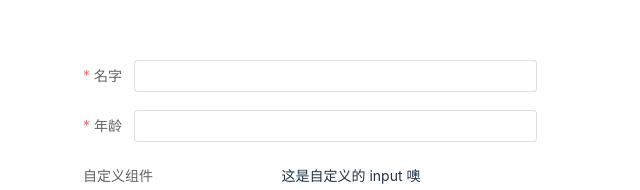
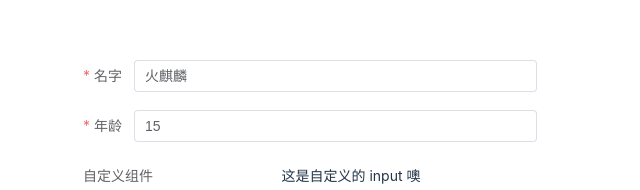
Before and after one commit to wmasfoe/form, a Vue app: page / in a window 1280 px wide. Shown: the part 111-301 px from the top of the page, without its empty margins (330-970 px from the left). Built offline with nearby package versions, Linux system fonts and the light colour scheme.

Commit message:
feat: 初始值

```diff
--- a/components/form/index.vue
+++ b/components/form/index.vue
@@ -14,6 +14,7 @@
         <component
           :is="item.component"
           :name="item.field"
+          :value="item.props?.defaultValue"
           v-bind="item.props"
         />
         <template #fallback>
@@ -45,15 +46,27 @@ const componentFactory = useComponentFactory()
 const props = withDefaults(
   defineProps<{
     config: FormConfig
+    modelValue: NormalObject
   }>(),
   {
     config: () => [],
+    modelValue: () => ({}),
   }
 )
-const emit = defineEmits(['submit', 'validatorSuccess', 'validatorError'])
+const emit = defineEmits(['submit', 'validatorSuccess', 'validatorError', 'update:modelValue'])
 
 const formRef = ref(null)
 const formModel = ref<NormalObject>({})
+
+// 有bug导致死循环
+// const formModel = computed({
+//   set(v) {
+//     emit('update:modelValue', v)
+//   },
+//   get() {
+//     return props.modelValue
+//   },
+// })
 
 watch(() => props.config, () => {
   props.config.forEach((item) => {
--- a/components/utils.ts
+++ b/components/utils.ts
@@ -31,7 +31,7 @@ async function asyncRegisterComponent(factory: ComponentFactory, name: string) {
     // 组件
     factory.register(name, defineAsyncComponent(() => import('element-plus').then((module) => module?.[compName] as Component)));
     // 样式
-    // import(`element-plus/lib/theme-chalk/el-${name}.css`);
+    // import(`element-plus/theme-chalk/el-${name}.css`);
   } catch(e: any) {
     console.error(e);
   }
--- a/src/App.vue
+++ b/src/App.vue
@@ -6,12 +6,19 @@ import LightningForm from '../components/form/index.vue'
 import MyInput from './component/MyInput.vue'
 const MyInputLazy = defineAsyncComponent(() => import('./component/MyInput.vue'))
 
+const model = ref({
+  name: '火麒麟',
+  age: 15,
+})
+
 const config = computed(() => [
   {
     field: 'name',
     label: '名字',
     component: 'input',
-    props: {},
+    props: {
+      defaultValue: model.value.name,
+    },
     rules: [
       { required: true, message: 'Please input Activity name', trigger: 'blur' },
       { min: 3, max: 5, message: 'Length should be 3 to 5', trigger: 'blur' },
@@ -21,12 +28,27 @@ const config = computed(() => [
     field: 'age',
     label: '年龄',
     component: 'input',
-    props: {},
+    props: {
+      defaultValue: model.value.age,
+    },
     rules: [
       { required: true, message: 'Please input Activity age', trigger: 'blur' },
-      { min: 3, max: 5, message: 'Length should be 1 to 2', trigger: 'blur' },
     ],
   },
+  // {
+  //   field: 'sex',
+  //   label: '性别',
+  //   component: 'radioGroup',
+  //   props: {
+  //     options: [
+  //       { label: '男', value: 1 },
+  //       { label: '女', value: 2 },
+  //     ],
+  //   },
+  //   rules: [
+  //     { required: true, message: 'Please input Activity sex', trigger: 'blur' },
+  //   ],
+  // },
   {
     field: 'myInput',
     label: '自定义组件',
@@ -52,7 +74,7 @@ const handleSubmit = () => {
 </script>
 
 <template>
-  <LightningForm :config="config" />
+  <LightningForm v-model="model" :config="config" />
 
   <hr>
 
```
